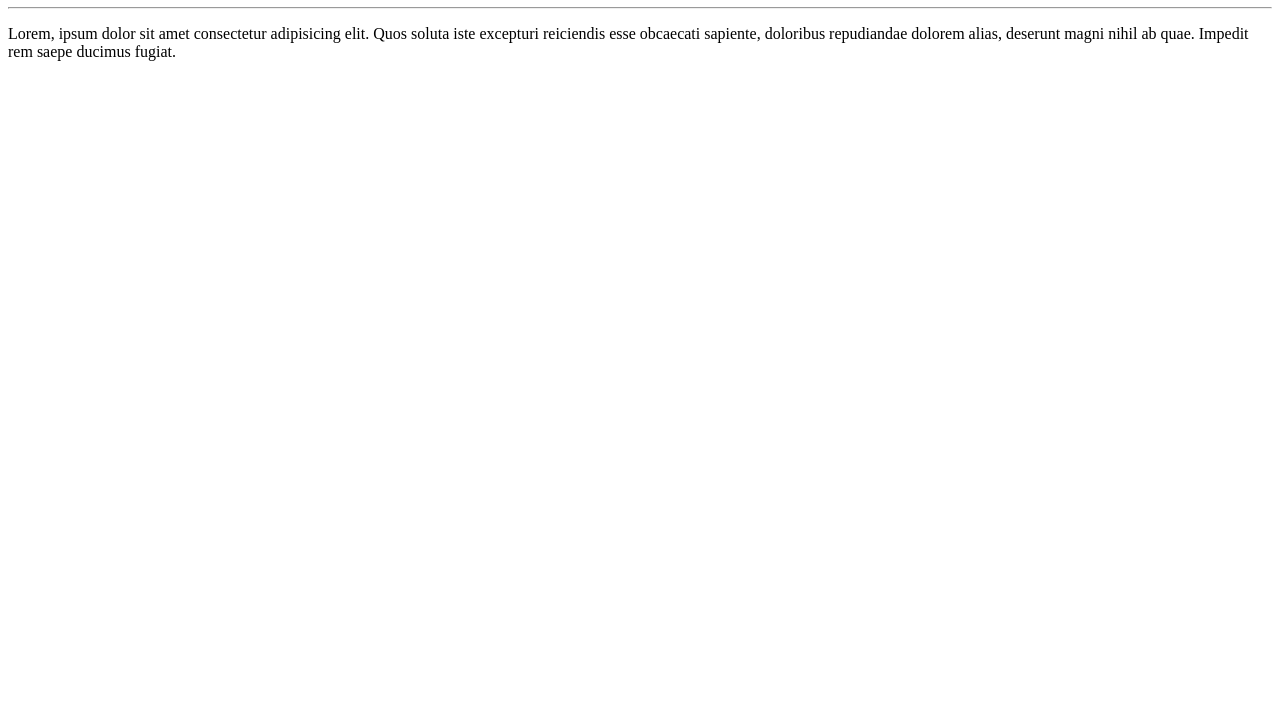
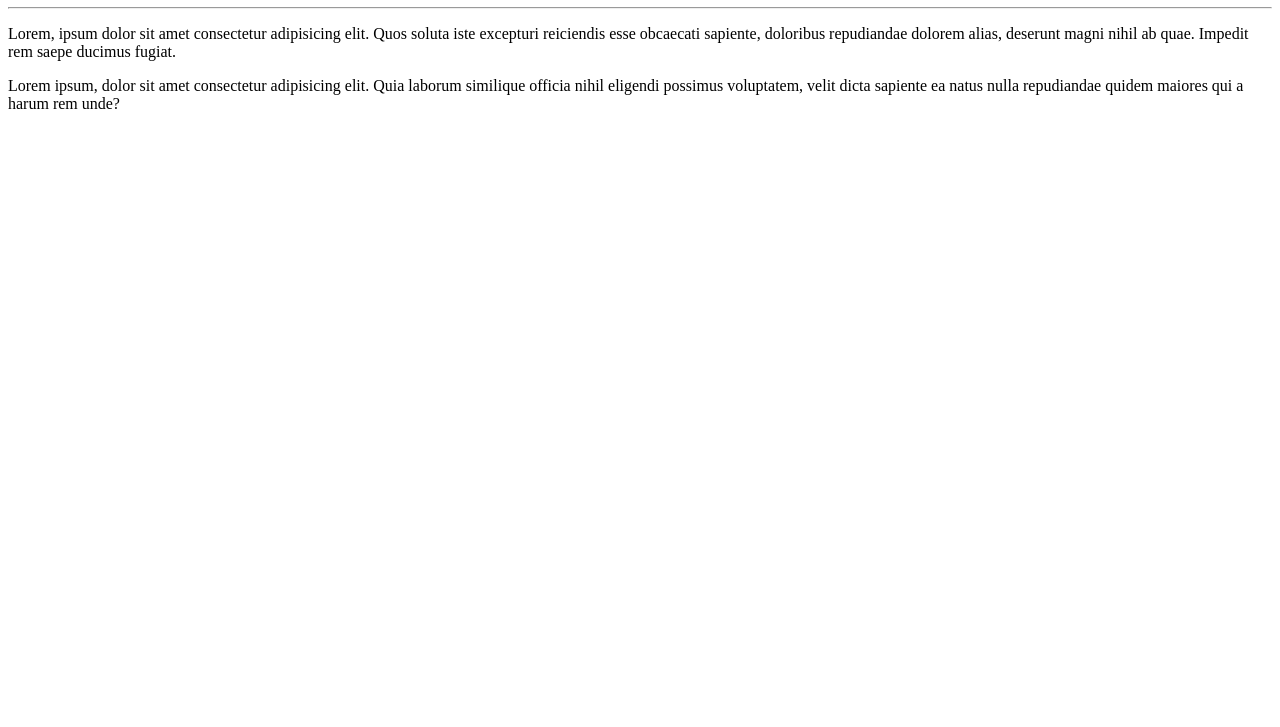
Before and after one commit to sanditomaz/Ola-Mundo, a plain HTML site: page Site-exemplo/index.html in a window 1280 px wide. Shown: the part 73-800 px from the top of the page. Drawn offline with Linux system fonts and the light colour scheme.

Commit message:
Adicionei um paragrafo

```diff
--- a/Site-exemplo/index.html
+++ b/Site-exemplo/index.html
@@ -9,5 +9,8 @@
     <h1>Olá, Mundo!</h1>
     <hr>
     <p>Lorem, ipsum dolor sit amet consectetur adipisicing elit. Quos soluta iste excepturi reiciendis esse obcaecati sapiente, doloribus repudiandae dolorem alias, deserunt magni nihil ab quae. Impedit rem saepe ducimus fugiat.</p>
+
+    <p>Lorem ipsum, dolor sit amet consectetur adipisicing elit. Quia laborum similique officia nihil eligendi possimus voluptatem, velit dicta sapiente ea natus nulla repudiandae quidem maiores qui a harum rem unde?</p>
+
 </body>
 </html>
```
